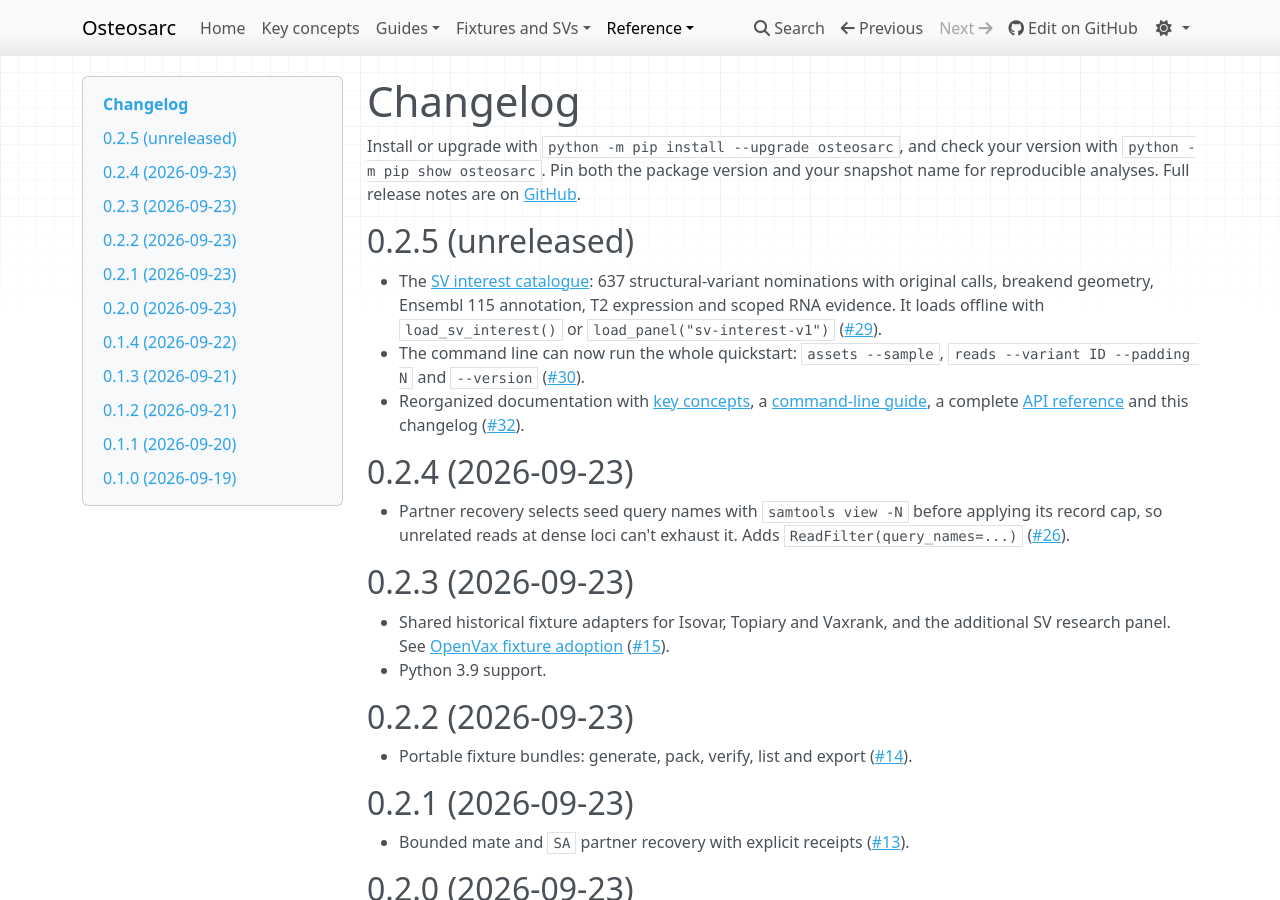
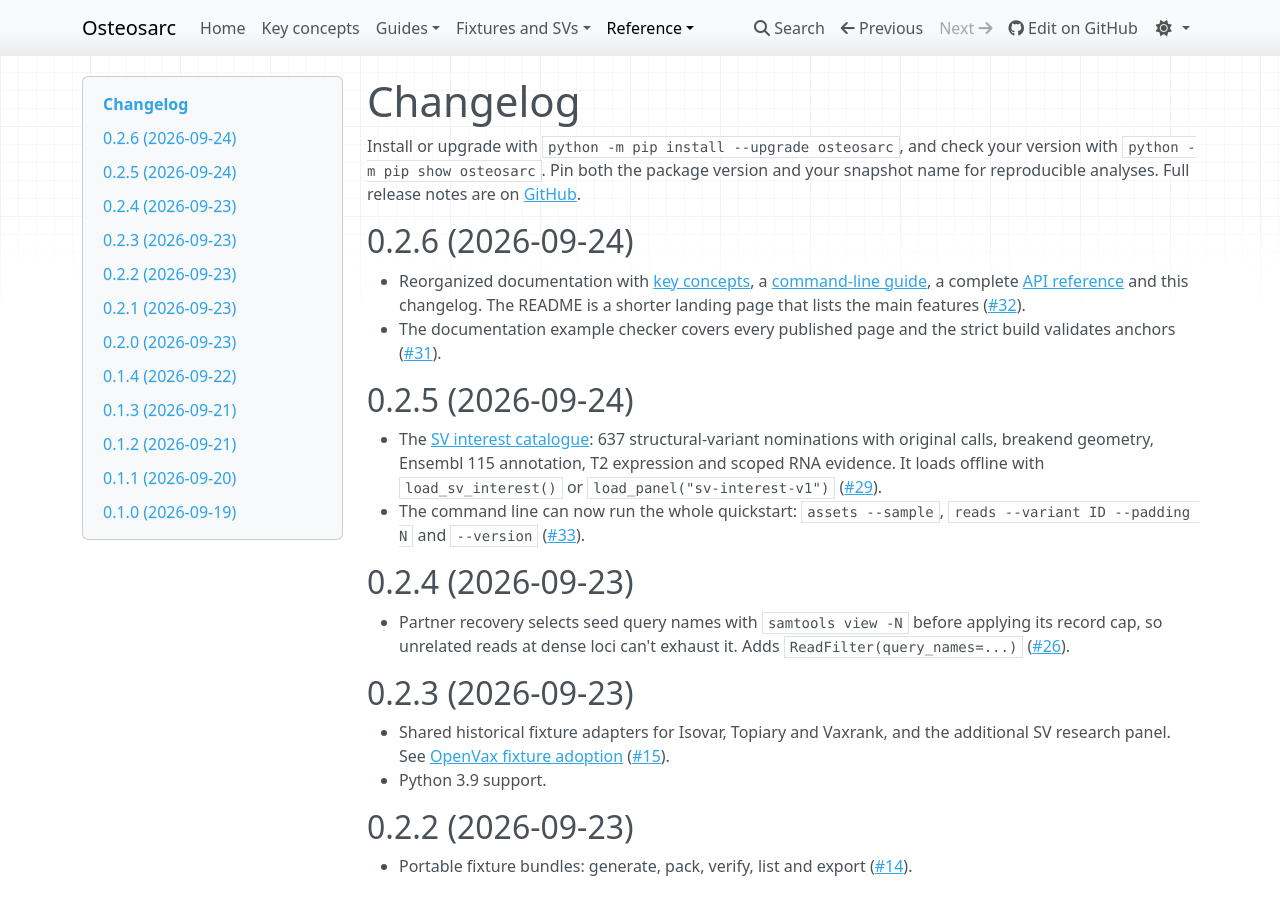
Before and after one commit to iskandr/osteosarc, an MkDocs documentation site: the page built from docs/changelog.md, in a window 1280 px wide and 900 px high. Built offline with MkDocs 1.6.1, drawn with Linux system fonts in a browser that asks for light colours; nearby versions of some CDN libraries.

Commit message:
Prepare the 0.2.6 release
Claude-Session: https://claude.ai/code/session_01CcNHdiWgNhPGLmd4kDvG9G

```diff
--- a/docs/changelog.md
+++ b/docs/changelog.md
@@ -5,17 +5,24 @@ your version with `python -m pip show osteosarc`. Pin both the package version a
 snapshot name for reproducible analyses. Full release notes are on
 [GitHub](https://github.com/iskandr/osteosarc/releases).
 
-## 0.2.5 (unreleased)
+## 0.2.6 (2026-09-24)
+
+- Reorganized documentation with [key concepts](concepts.md), a
+  [command-line guide](cli.md), a complete [API reference](api.md) and this
+  changelog. The README is a shorter landing page that lists the main features
+  ([#32](https://github.com/iskandr/osteosarc/issues/32)).
+- The documentation example checker covers every published page and the strict
+  build validates anchors ([#31](https://github.com/iskandr/osteosarc/issues/31)).
+
+## 0.2.5 (2026-09-24)
 
 - The [SV interest catalogue](sv-interest.md): 637 structural-variant nominations with
   original calls, breakend geometry, Ensembl 115 annotation, T2 expression and
   scoped RNA evidence. It loads offline with `load_sv_interest()` or
   `load_panel("sv-interest-v1")` ([#29](https://github.com/iskandr/osteosarc/pull/29)).
-- The command line can now run the whole quickstart: `assets --sample`, `reads --variant ID --padding N`
-  and `--version` ([#30](https://github.com/iskandr/osteosarc/issues/30)).
-- Reorganized documentation with [key concepts](concepts.md), a
-  [command-line guide](cli.md), a complete [API reference](api.md) and this
-  changelog ([#32](https://github.com/iskandr/osteosarc/issues/32)).
+- The command line can now run the whole quickstart: `assets --sample`,
+  `reads --variant ID --padding N` and `--version`
+  ([#33](https://github.com/iskandr/osteosarc/pull/33)).
 
 ## 0.2.4 (2026-09-23)
 
--- a/osteosarc/__init__.py
+++ b/osteosarc/__init__.py
@@ -43,7 +43,7 @@ from .recovery import RecoveryPolicy, recover_reads
 from .sv_interest import load_sv_interest
 from .timeline import Event, Timeline
 
-__version__ = "0.2.5"
+__version__ = "0.2.6"
 
 __all__ = [
     "load_sv_interest",
--- a/pyproject.toml
+++ b/pyproject.toml
@@ -4,7 +4,7 @@ build-backend = "setuptools.build_meta"
 
 [project]
 name = "osteosarc"
-version = "0.2.5"
+version = "0.2.6"
 description = "Reproducible access to the public osteosarc.com dataset"
 readme = "README.md"
 requires-python = ">=3.9"
```
